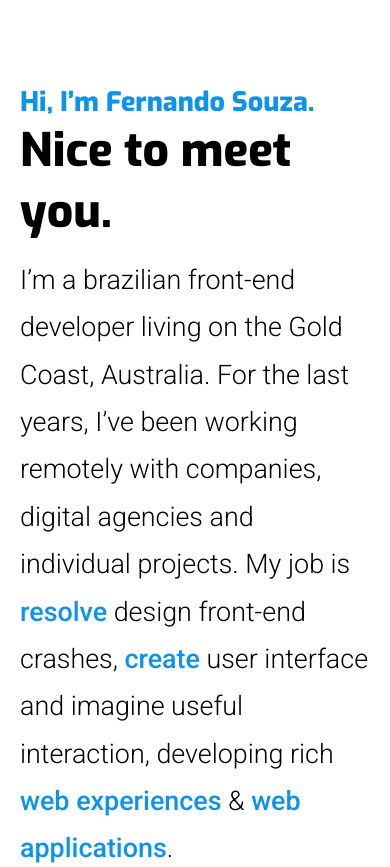
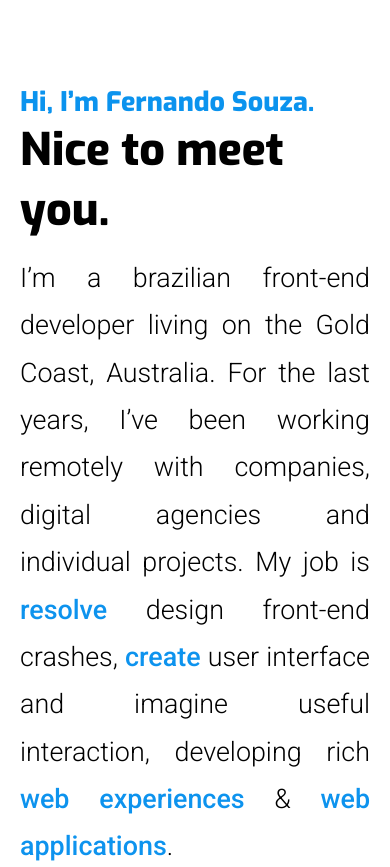
Before and after one commit to fennawake/fennawake.github.io, a plain HTML site: page index.html in a window 390 px wide. Shown: the part 860-1727 px from the top of the page. Drawn offline with Linux system fonts and the light colour scheme.

Commit message:
Adjust font-size and text-align mobile version

```diff
--- a/css/style.css
+++ b/css/style.css
@@ -545,8 +545,13 @@ footer h1 {
         font-size: 1.7rem;
     }
 
+    .about h2{
+        font-size: 3.5rem;
+    }
+
     .about p {
         margin-top: 15px;
+        text-align: justify;
     }
 
     .about .skills {
```
